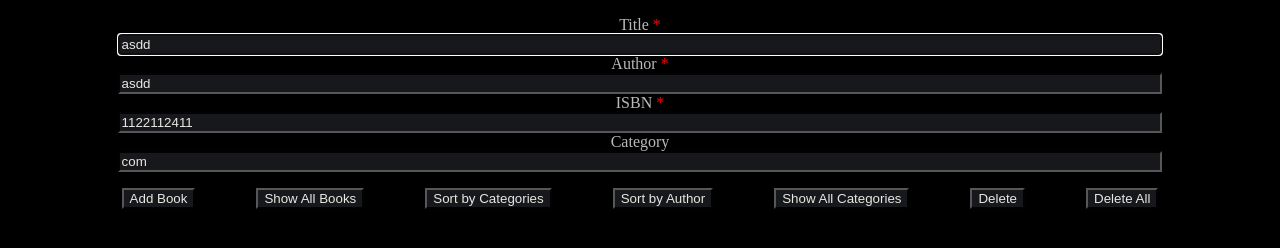
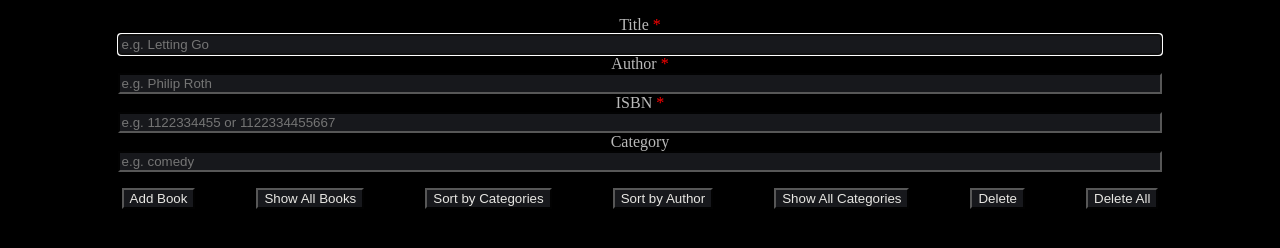
Before and after one commit to dreadlocker/addBookstWithJivkoJelev91, a website: page client/index.html in a window 1280 px wide. Drawn offline with nearby package versions, Linux system fonts and the light colour scheme; no server answers.

Commit message:
Removed input values in index.html

```diff
--- a/client/index.html
+++ b/client/index.html
@@ -16,13 +16,14 @@
     <form method="POST" action="/upload">
       <div id="inputs">
         <label for="title">Title <span class="mandatory">*</span><span class="popUpCSS"> Mandatory field</span></label>
-        <input type="text" id="title" name="title" placeholder="e.g. Letting Go" autofocus value="asdd">
+        <input type="text" id="title" name="title" placeholder="e.g. Letting Go" autofocus>
         <label for="author">Author <span class="mandatory">*</span><span class="popUpCSS"> Mandatory field</span></label>
-        <input type="text" id="author" name="author" placeholder="e.g. Philip Roth" value="asdd">
+        <input type="text" id="author" name="author" placeholder="e.g. Philip Roth">
         <label for="ISBN">ISBN <span class="mandatory">*</span><span class="popUpCSS"> Mandatory field</span></label>
-        <input type="text" id="ISBN" name="ISBN" placeholder="e.g. 1122334455 or 1122334455667" value="1122112411">
+        <input type="text" id="ISBN" name="ISBN" placeholder="e.g. 1122334455 or 1122334455667">
         <label for="category">Category</label>
-        <input type="text" id="category" name="category" placeholder="e.g. comedy" value="com">
+        <input type="text" id="category" name="category" placeholder="e.g. comedy"
+        >
       </div>
       <div id="buttons">
         <button id="add" type="submit">Add Book</button>
--- a/server/app.js
+++ b/server/app.js
@@ -5,7 +5,7 @@ const path = require('path');
 const cors = require('cors');
 const morgan = require('morgan');
 const app = express();
-const port = 1234;
+const port = 1235;
 
 app.use(bodyParser.urlencoded({
     extended: false
```
Also changed, not shown: 1 other file.
